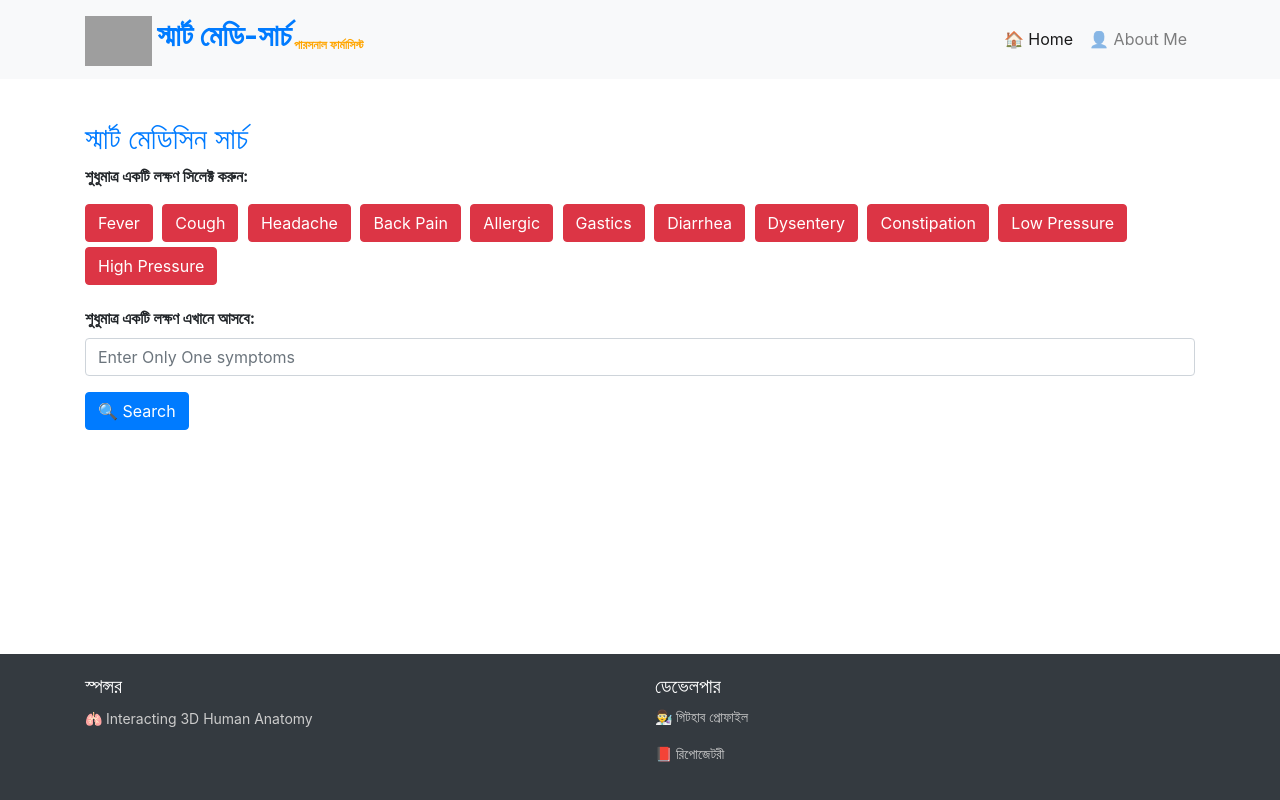
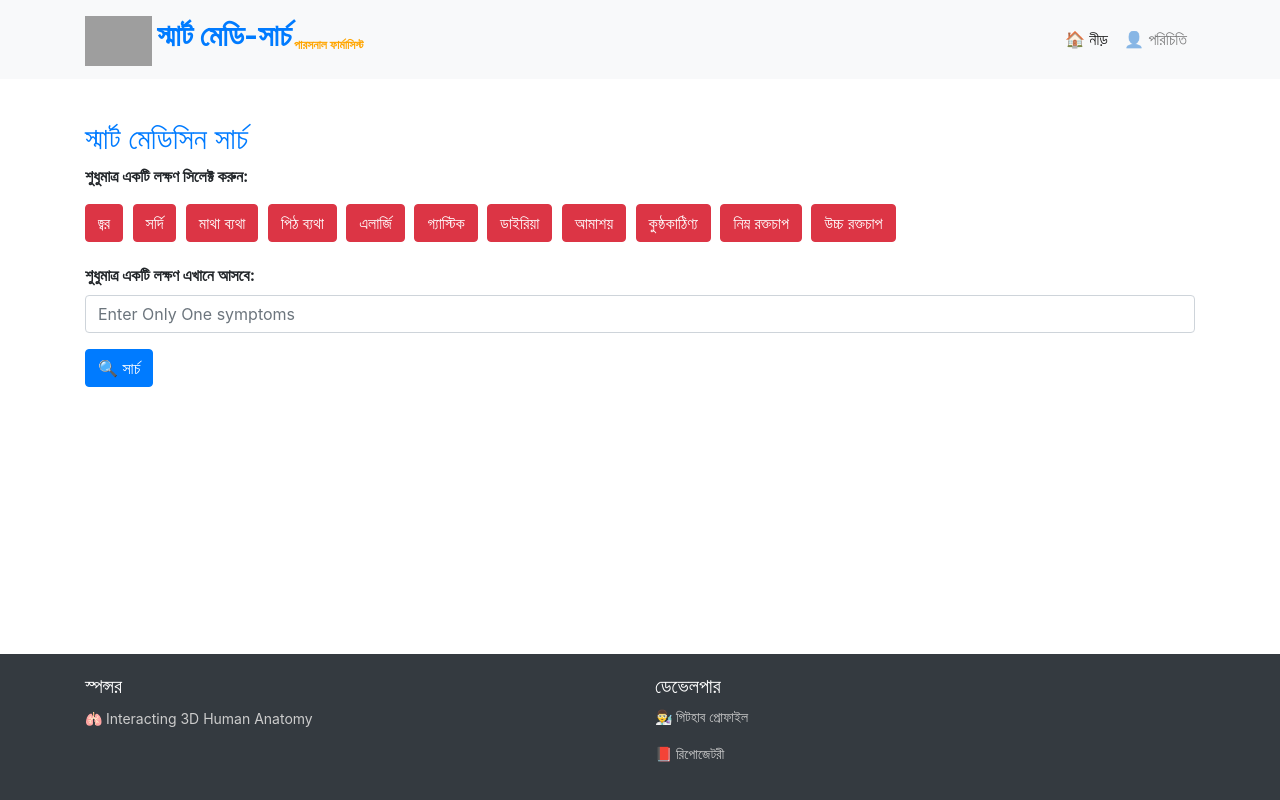
Before and after one commit to anisurrahmanlikhon/Medi-Search, a plain HTML site: page index.html in a window 1280 px wide. Drawn offline with nearby package versions, Linux system fonts and the light colour scheme; grey boxes are pictures that could not be loaded.

Commit message:
Update index.html

```diff
--- a/index.html
+++ b/index.html
@@ -27,10 +27,10 @@
            <div class="collapse navbar-collapse justify-content-end" id="navbarNav">
                 <ul class="navbar-nav">
                     <li class="nav-item active">
-                        <a class="nav-link" href="https://anisurrahmanlikhon.github.io/Medi-Search/">🏠 Home<span class="sr-only">(current)</span></a>
+                        <a class="nav-link" href="https://anisurrahmanlikhon.github.io/Medi-Search/">🏠 নীড়<span class="sr-only">(current)</span></a>
                     </li>
                     <li class="nav-item">
-                        <a class="nav-link" href="https://github.com/anisurrahmanlikhon" target="blank">👤 About Me</a>
+                        <a class="nav-link" href="https://github.com/anisurrahmanlikhon" target="blank">👤 পরিচিতি</a>
                     </li>
 
                 </ul>
@@ -47,27 +47,27 @@
 	<p><b>শুধুমাত্র একটি লক্ষণ সিলেক্ট করুন:</b></p>
         <div id="symptomButtons" class="mt-3">
             <button type="button" class="btn btn-danger symptom-btn"
-                onclick="toggleSymptom('Fever')">Fever</button>
+                onclick="toggleSymptom('জ্বর')">জ্বর</button>
             <button type="button" class="btn btn-danger symptom-btn"
-                onclick="toggleSymptom('Cough')">Cough</button>
+                onclick="toggleSymptom('সর্দি')">সর্দি</button>
             <button type="button" class="btn btn-danger symptom-btn"
-                onclick="toggleSymptom('Headache')">Headache</button>
+                onclick="toggleSymptom('মাথা ব্যথা')">মাথা ব্যথা</button>
             <button type="button" class="btn btn-danger symptom-btn"
-                onclick="toggleSymptom('Back Pain')">Back Pain</button>
+                onclick="toggleSymptom('পিঠ ব্যথা')">পিঠ ব্যথা</button>
 	    <button type="button" class="btn btn-danger symptom-btn"
-                onclick="toggleSymptom('Allergic')">Allergic</button>
+                onclick="toggleSymptom('এলার্জি)">এলার্জি</button>
             <button type="button" class="btn btn-danger symptom-btn"
-                onclick="toggleSymptom('Gastics')">Gastics</button>
+                onclick="toggleSymptom('গ্যাস্টিক')">গ্যাস্টিক</button>
 	    <button type="button" class="btn btn-danger symptom-btn"
-                onclick="toggleSymptom('Diarrhea')">Diarrhea</button>
+                onclick="toggleSymptom('ডাইরিয়া')">ডাইরিয়া</button>
 	    <button type="button" class="btn btn-danger symptom-btn"
-                onclick="toggleSymptom('Dysentery')">Dysentery</button>
+                onclick="toggleSymptom('আমাশয়')">আমাশয়</button>
 	    <button type="button" class="btn btn-danger symptom-btn"
-                onclick="toggleSymptom('Constipation')">Constipation</button>
+                onclick="toggleSymptom('কুষ্ঠকাঠিণ্য')">কুষ্ঠকাঠিণ্য</button>
 	    <button type="button" class="btn btn-danger symptom-btn"
-                onclick="toggleSymptom('Low Pressure')">Low Pressure</button>
+                onclick="toggleSymptom('নিম্ন রক্তচাপ')">নিম্ন রক্তচাপ</button>
 	    <button type="button" class="btn btn-danger symptom-btn"
-                onclick="toggleSymptom('High Pressure')">High Pressure</button>
+                onclick="toggleSymptom('উচ্চ রক্তচাপ')">উচ্চ রক্তচাপ</button>
 
             <!-- Add more buttons for other symptoms -->
         </div>
@@ -76,7 +76,7 @@
             <label for="symptom"><b>শুধুমাত্র একটি লক্ষণ এখানে আসবে:</b></label>
             <input type="text" class="form-control" id="symptom" placeholder="Enter Only One symptoms" oninput="updateSelectedSymptoms()">
         </div>
-        <button type="button" class="btn btn-primary mb-3" onclick="searchMedicine()">🔍 Search</button>
+        <button type="button" class="btn btn-primary mb-3" onclick="searchMedicine()">🔍 সার্চ</button>
         <div id="medicineResults" class="mt-3"></div>
     </div>
 
```
